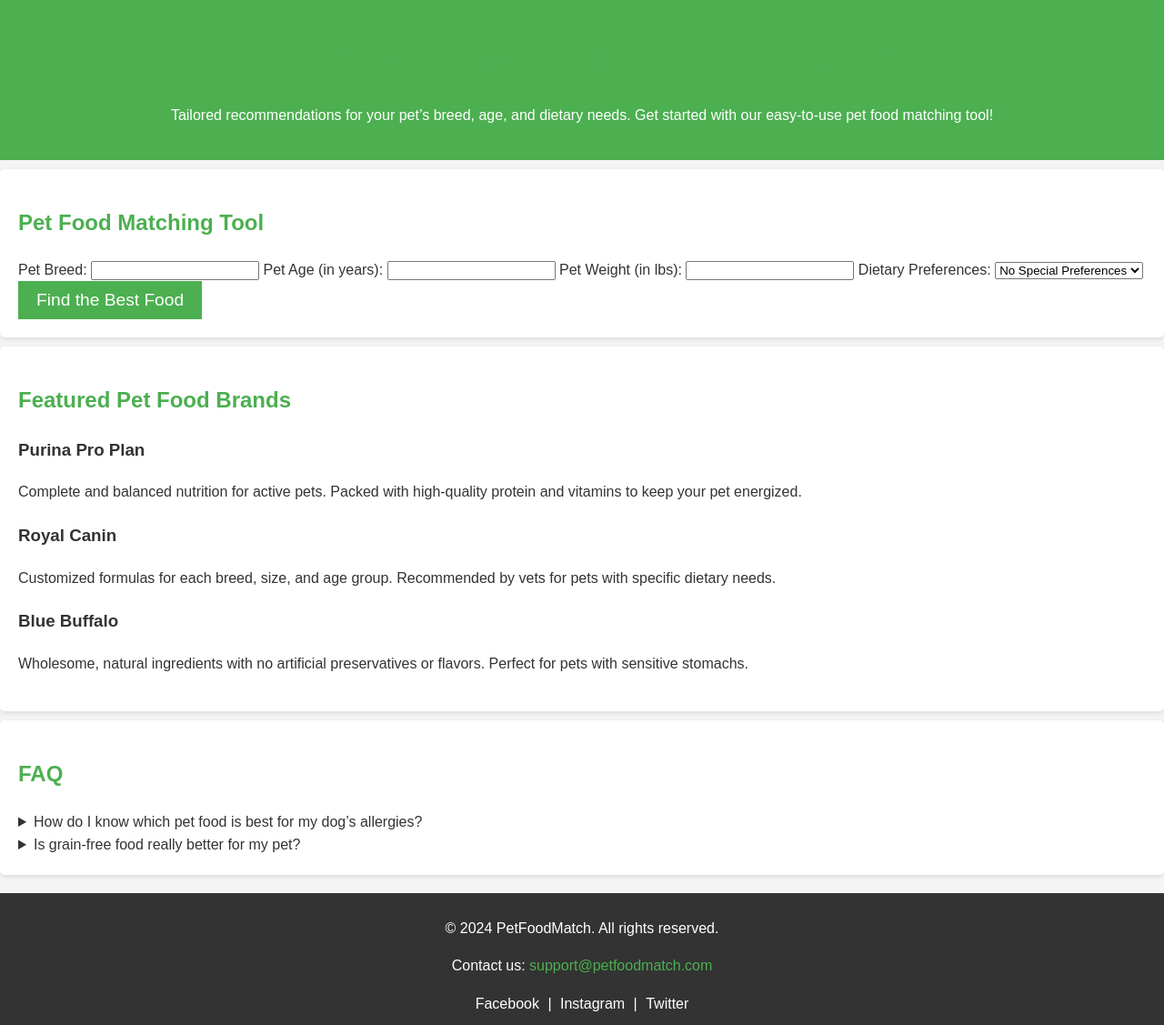
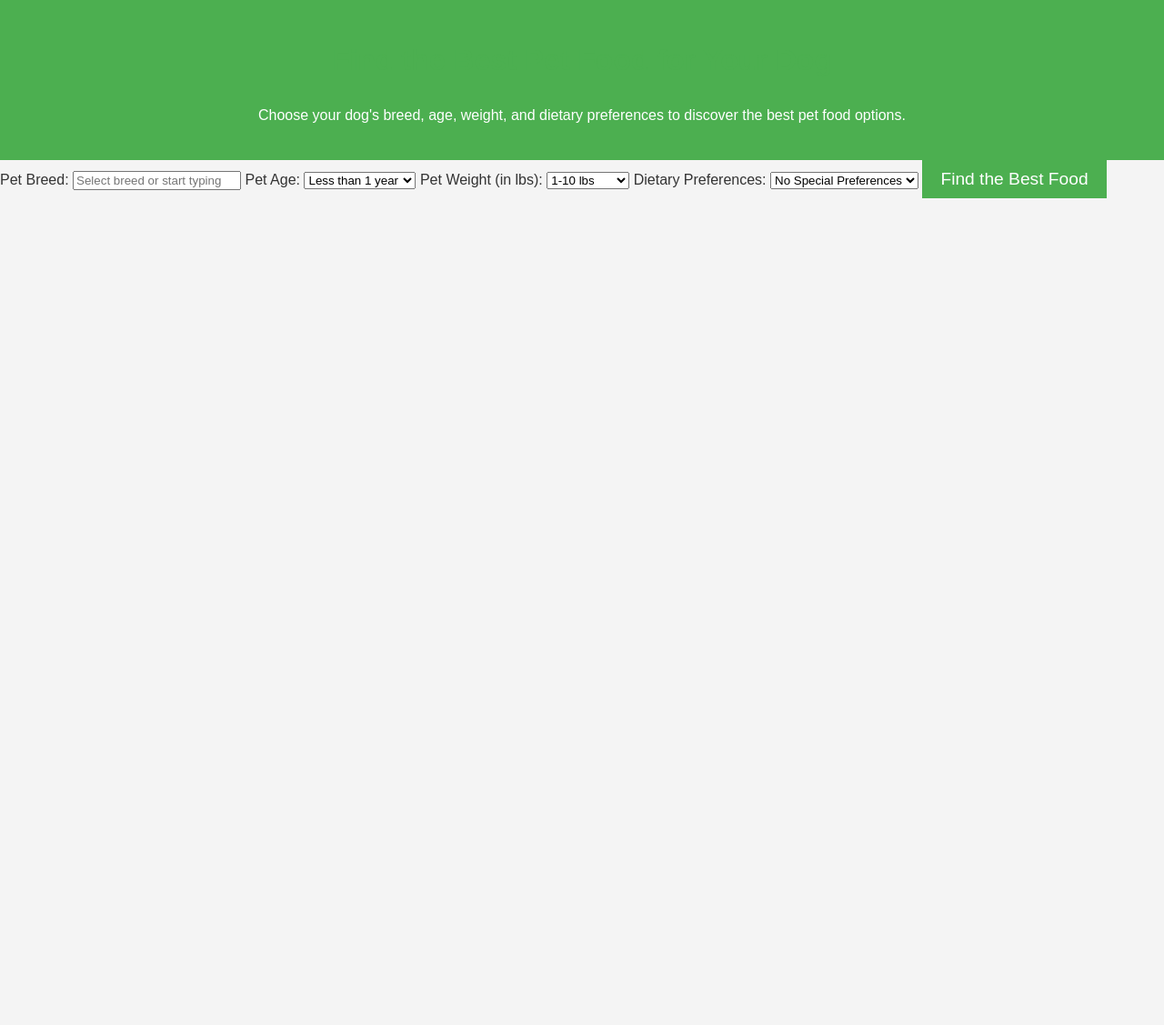
Before and after one commit to merchtoolbox/merchtoolbox.github.io, a plain HTML site: page index.html in a window 1280 px wide. Shown: the whole page at 91% size. After the commit the page ends 800 px from the top, so only its background shows below. Drawn offline with Linux system fonts and the light colour scheme.

Commit message:
Update index.html

```diff
--- a/index.html
+++ b/index.html
@@ -3,28 +3,55 @@
 <head>
     <meta charset="UTF-8">
     <meta name="viewport" content="width=device-width, initial-scale=1.0">
-    <meta name="description" content="Find the perfect pet food for your furry friend with PetFoodMatch. Tailored recommendations for your pet’s breed, age, and dietary needs.">
-    <title>PetFoodMatch - Find the Perfect Food for Your Pet</title>
+    <title>Pet Food Match</title>
     <link rel="stylesheet" href="styles.css">
-    <script defer src="script.js"></script>
 </head>
 <body>
     <header>
-        <h1>Find the Perfect Pet Food for Your Furry Friend</h1>
-        <p>Tailored recommendations for your pet’s breed, age, and dietary needs. Get started with our easy-to-use pet food matching tool!</p>
+        <h1>Find the Best Pet Food for Your Dog</h1>
+        <p>Choose your dog's breed, age, weight, and dietary preferences to discover the best pet food options.</p>
     </header>
-
-    <section class="calculator">
-        <h2>Pet Food Matching Tool</h2>
+    <main>
         <form id="pet-form">
             <label for="breed">Pet Breed:</label>
-            <input type="text" id="breed" name="breed" required>
+            <input list="breeds" id="breed" name="breed" placeholder="Select breed or start typing..." required>
+            <datalist id="breeds">
+                <option value="Labrador Retriever">
+                <option value="German Shepherd">
+                <option value="Golden Retriever">
+                <option value="French Bulldog">
+                <option value="Bulldog">
+                <option value="Beagle">
+                <!-- Add more breeds as necessary -->
+            </datalist>
 
-            <label for="age">Pet Age (in years):</label>
-            <input type="number" id="age" name="age" min="0" required>
+            <label for="age">Pet Age:</label>
+            <select id="age" name="age" required>
+                <option value="<1">Less than 1 year</option>
+                <option value="1">1 year</option>
+                <option value="2">2 years</option>
+                <option value="3">3 years</option>
+                <option value="4">4 years</option>
+                <option value="5">5 years</option>
+                <option value="6">6 years</option>
+                <option value="7">7 years</option>
+                <option value="8">8 years</option>
+                <option value="9">9 years</option>
+                <option value="10+">10 years or older</option>
+            </select>
 
             <label for="weight">Pet Weight (in lbs):</label>
-            <input type="number" id="weight" name="weight" min="1" required>
+            <select id="weight" name="weight" required>
+                <option value="1-10">1-10 lbs</option>
+                <option value="11-20">11-20 lbs</option>
+                <option value="21-30">21-30 lbs</option>
+                <option value="31-40">31-40 lbs</option>
+                <option value="41-50">41-50 lbs</option>
+                <option value="51-60">51-60 lbs</option>
+                <option value="61-70">61-70 lbs</option>
+                <option value="71-80">71-80 lbs</option>
+                <option value="81+">Over 80 lbs</option>
+            </select>
 
             <label for="diet">Dietary Preferences:</label>
             <select id="diet" name="diet">
@@ -39,42 +66,7 @@
         </form>
 
         <div id="results"></div>
-    </section>
-
-    <section class="featured-brands">
-        <h2>Featured Pet Food Brands</h2>
-        <div class="brand">
-            <h3>Purina Pro Plan</h3>
-            <p>Complete and balanced nutrition for active pets. Packed with high-quality protein and vitamins to keep your pet energized.</p>
-        </div>
-        <div class="brand">
-            <h3>Royal Canin</h3>
-            <p>Customized formulas for each breed, size, and age group. Recommended by vets for pets with specific dietary needs.</p>
-        </div>
-        <div class="brand">
-            <h3>Blue Buffalo</h3>
-            <p>Wholesome, natural ingredients with no artificial preservatives or flavors. Perfect for pets with sensitive stomachs.</p>
-        </div>
-    </section>
-
-    <section class="faq">
-        <h2>FAQ</h2>
-        <details>
-            <summary>How do I know which pet food is best for my dog’s allergies?</summary>
-            <p>Our tool allows you to filter for hypoallergenic options. Simply input your dog’s details and dietary needs, and we’ll show you the best foods to consider.</p>
-        </details>
-        <details>
-            <summary>Is grain-free food really better for my pet?</summary>
-            <p>It depends on your pet’s individual health needs. We provide recommendations for both grain-free and grain-inclusive foods based on your input.</p>
-        </details>
-    </section>
-
-    <footer>
-        <p>&copy; 2024 PetFoodMatch. All rights reserved.</p>
-        <p>Contact us: <a href="mailto:support@petfoodmatch.com">support@petfoodmatch.com</a></p>
-        <div class="social-media">
-            <a href="#">Facebook</a> | <a href="#">Instagram</a> | <a href="#">Twitter</a>
-        </div>
-    </footer>
+    </main>
+    <script src="script.js"></script>
 </body>
 </html>
```
